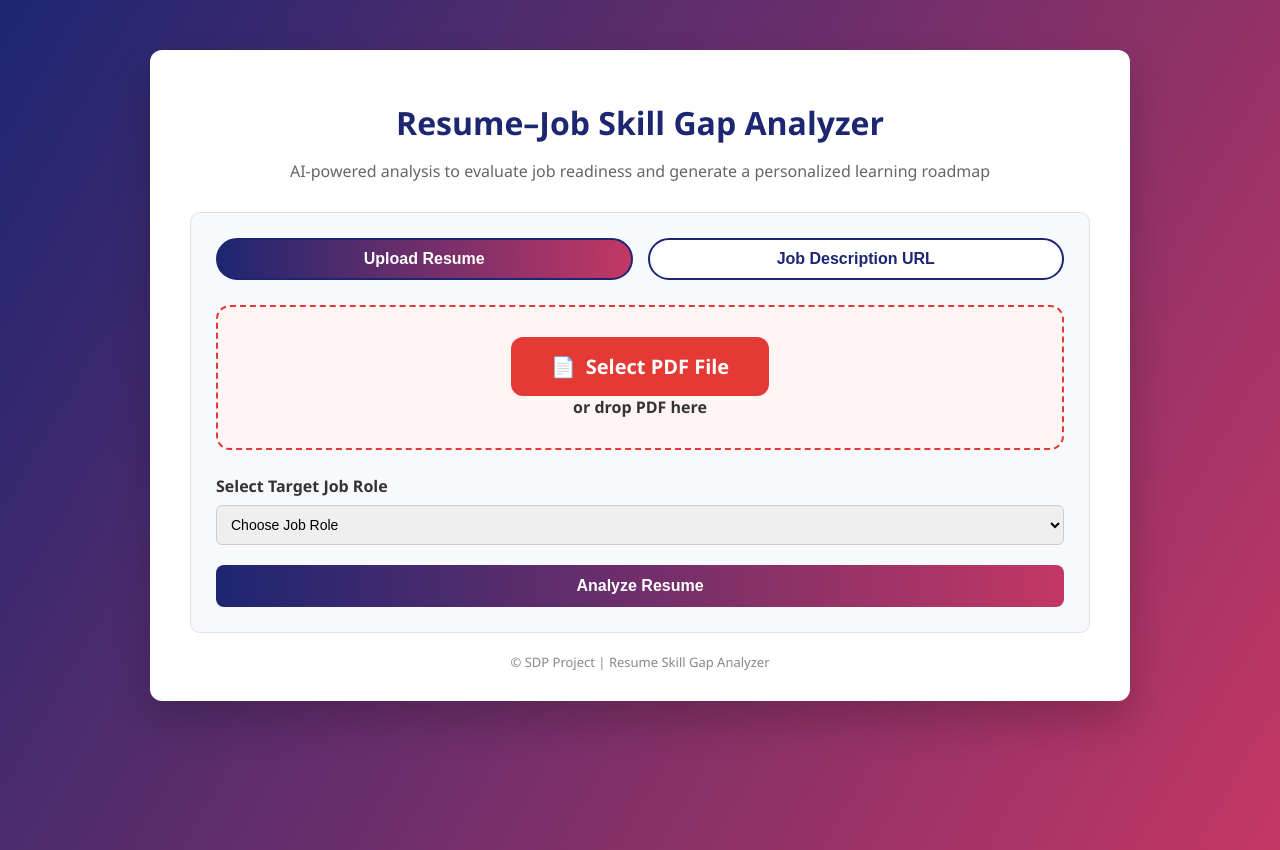
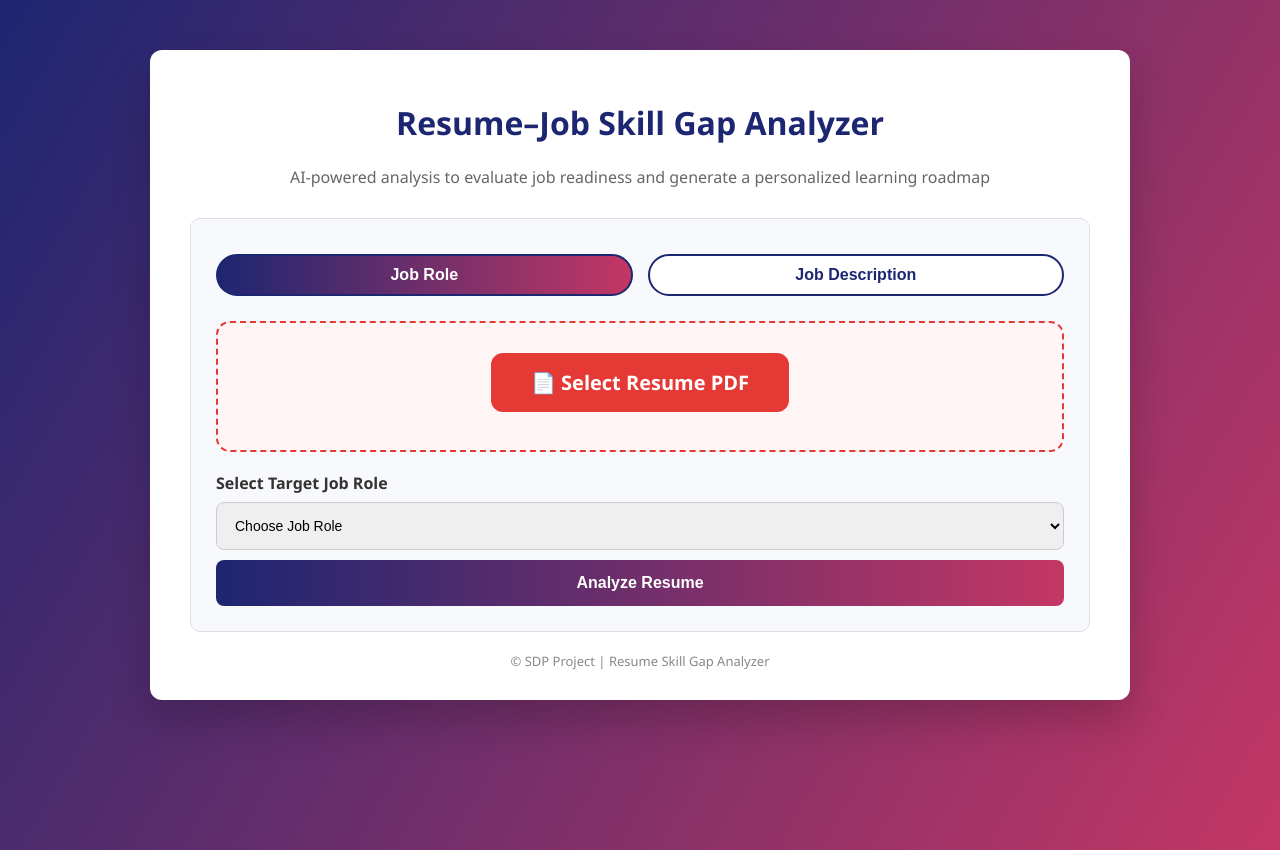
Before and after one commit to uday-12345678/resume-dup, a Flask app: template templates/index.html in a window 1280 px wide. Run offline with Flask 3, Linux system fonts and the light colour scheme; the template is opened without the code that fills it, so the values that code supplies are empty.

Commit message:
Refactor index.html for improved structure and styles

```diff
--- a/templates/index.html
+++ b/templates/index.html
@@ -48,36 +47,54 @@
             margin-bottom: 8px;
         }
 
-        select {
+        select,
+        input[type="url"],
+        textarea {
             width: 100%;
-            padding: 10px;
-            border-radius: 6px;
+            padding: 14px;
+            border-radius: 8px;
             border: 1px solid #ccc;
-            margin-bottom: 20px;
             font-size: 14px;
+        }
+
+        textarea {
+            resize: vertical;
+            min-height: 120px;
         }
 
         button {
             width: 100%;
             background: linear-gradient(90deg, #1d2671, #c33764);
             color: white;
-            padding: 12px;
+            padding: 14px;
             border: none;
             border-radius: 8px;
             font-size: 16px;
             cursor: pointer;
             font-weight: 600;
+            margin-top: 10px;
         }
 
-        button:hover {
-            opacity: 0.9;
+        .toggle-group {
+            display: flex;
+            justify-content: center;
+            gap: 15px;
+            margin-bottom: 25px;
         }
 
-        footer {
-            text-align: center;
-            margin-top: 20px;
-            color: #888;
-            font-size: 13px;
+        .toggle-btn {
+            padding: 10px 22px;
+            border-radius: 25px;
+            border: 2px solid #1d2671;
+            background: white;
+            color: #1d2671;
+            font-weight: 600;
+            cursor: pointer;
+        }
+
+        .toggle-btn.active {
+            background: linear-gradient(90deg, #1d2671, #c33764);
+            color: white;
         }
 
         .upload-box {
@@ -87,8 +104,7 @@
             text-align: center;
             background: #fff5f5;
             cursor: pointer;
-            transition: all 0.3s ease;
-            margin-bottom: 25px;
+            margin-bottom: 20px;
         }
 
         .upload-btn {
@@ -115,87 +131,6 @@
             display: none;
         }
 
-        .input-split {
-            display: grid;
-            grid-template-columns: 1fr 1fr;
-            gap: 20px;
-            margin-bottom: 25px;
-        }
-
-        .input-box {
-            border: 2px dashed #e53935;
-            border-radius: 14px;
-            padding: 30px;
-            text-align: center;
-            background: #fff5f5;
-            transition: all 0.3s ease;
-        }
-
-        .input-box:hover {
-            background: #ffecec;
-        }
-
-        .input-title {
-            font-weight: 700;
-            color: #1d2671;
-            margin-bottom: 15px;
-        }
-
-        .url-input {
-            width: 100%;
-            padding: 14px 16px;
-            border-radius: 10px;
-            border: 1px solid #ccc;
-            font-size: 15px;
-        }
-
-        .url-btn {
-            margin-top: 15px;
-            padding: 12px;
-            width: 100%;
-            background: #e53935;
-            color: white;
-            border: none;
-            border-radius: 10px;
-            font-size: 16px;
-            font-weight: 600;
-            cursor: pointer;
-        }
-
-        .url-btn:hover {
-            opacity: 0.9;
-        }
-
-        .or-note {
-            text-align: center;
-            font-size: 14px;
-            color: #666;
-            margin-bottom: 20px;
-        }
-
-        .toggle-group {
-            display: flex;
-            justify-content: center;
-            gap: 15px;
-            margin-bottom: 25px;
-        }
-
-        .toggle-btn {
-            padding: 10px 20px;
-            border-radius: 25px;
-            border: 2px solid #1d2671;
-            background: white;
-            color: #1d2671;
-            font-weight: 600;
-            cursor: pointer;
-            transition: all 0.3s ease;
-        }
-
-        .toggle-btn.active {
-            background: linear-gradient(90deg, #1d2671, #c33764);
-            color: white;
-        }
-
         .input-section {
             display: none;
         }
@@ -217,44 +220,66 @@
 
     <div class="form-box">
         <form method="POST" enctype="multipart/form-data">
+
+            <!-- MODE TOGGLE -->
             <div class="toggle-group">
-                <button type="button" class="toggle-btn active" onclick="showSection('resume')">
-                    Upload Resume
-                </button>
-                <button type="button" class="toggle-btn" onclick="showSection('jd')">
-                    Job Description URL
-                </button>
+                <button type="button" class="toggle-btn active" onclick="setMode('role')">Job Role</button>
+                <button type="button" class="toggle-btn" onclick="setMode('jd')">Job Description</button>
             </div>
 
-            <!-- Resume Upload Section -->
-            <div id="resumeSection" class="input-section active">
-                <label class="upload-box">
-                    <div class="upload-btn">
-                        <span>📄</span> Select PDF File
-                    </div>
-                    <div class="upload-subtext">or drop PDF here</div>
+            <input type="hidden" name="mode" id="modeInput" value="role">
+
+            <!-- RESUME UPLOAD -->
+            <div class="upload-box">
+                <label>
+                    <div class="upload-btn">📄 Select Resume PDF</div>
                     <div class="file-name" id="fileName">File selected</div>
-                    <input type="file" name="resume" accept=".pdf" onchange="showFileName(this)">
+                    <input type="file" name="resume" accept=".pdf" required onchange="showFileName(this)">
                 </label>
             </div>
 
-                <!-- Job Description Section -->
-            <div id="jdSection" class="input-section">
-                <input
-                    type="url"
-                    name="jd_url"
-                    class="url-input"
-                    placeholder="Paste job description URL here"
-                >
+            <!-- JOB ROLE SECTION -->
+            <div id="roleSection" class="input-section active">
+                <label>Select Target Job Role</label>
+                <select name="role">
+                    <option value="" disabled selected>Choose Job Role</option>
+                    {% for role in roles %}
+                    <option value="{{ role }}">{{ role }}</option>
+                    {% endfor %}
+                </select>
             </div>
 
-            <label>Select Target Job Role</label>
-            <select name="role" required>
-                <option value="" disabled selected>Choose Job Role</option>
-                {% for role in roles %}
-                <option value="{{ role }}">{{ role }}</option>
-                {% endfor %}
-            </select>
+           <!-- JOB DESCRIPTION SECTION -->
+            <div id="jdSection" class="input-section">
+                <div class="jd-box">
+
+                    <div class="jd-title">Job Description</div>
+
+                    <div class="jd-content">
+
+                        <input
+                            type="url"
+                            name="jd_url"
+                            class="jd-url-input"
+                            placeholder="Paste public job description URL (optional)"
+                        >
+
+                        <div class="jd-or">OR</div>
+
+                        <textarea
+                        name="jd_text"
+                        class="jd-textarea"
+                        placeholder="Paste full job description here"
+                        ></textarea>
+
+                    </div>
+
+                    <div class="jd-note">
+                        Use URL for public career pages • Paste text for LinkedIn or private portals
+                    </div>
+
+                </div>
+            </div>
 
             <button type="submit">Analyze Resume</button>
         </form>
@@ -266,43 +291,33 @@
 </div>
 
 <script>
+    function setMode(mode) {
+        document.getElementById("modeInput").value = mode;
+
+        const buttons = document.querySelectorAll(".toggle-btn");
+        const roleSection = document.getElementById("roleSection");
+        const jdSection = document.getElementById("jdSection");
+
+        buttons.forEach(btn => btn.classList.remove("active"));
+
+        if (mode === "role") {
+            buttons[0].classList.add("active");
+            roleSection.classList.add("active");
+            jdSection.classList.remove("active");
+        } else {
+            buttons[1].classList.add("active");
+            jdSection.classList.add("active");
+            roleSection.classList.remove("active");
+        }
+    }
+
     function showFileName(input) {
         if (input.files.length > 0) {
             document.getElementById("fileName").innerText =
-            "Selected: " + input.files[0].name;
+                "Selected: " + input.files[0].name;
             document.getElementById("fileName").style.display = "block";
         }
     }
-    function showSection(type) {
-        const resumeBtn = document.querySelectorAll('.toggle-btn')[0];
-        const jdBtn = document.querySelectorAll('.toggle-btn')[1];
-
-        const resumeSection = document.getElementById('resumeSection');
-        const jdSection = document.getElementById('jdSection');
-
-        if (type === 'resume') {
-            resumeBtn.classList.add('active');
-            jdBtn.classList.remove('active');
-
-            resumeSection.classList.add('active');
-            jdSection.classList.remove('active');
-
-        // Disable JD input
-            jdSection.querySelector('input').disabled = true;
-            resumeSection.querySelector('input').disabled = false;
-        } else {
-            jdBtn.classList.add('active');
-            resumeBtn.classList.remove('active');
-
-            jdSection.classList.add('active');
-            resumeSection.classList.remove('active');
-
-        // Disable resume input
-            resumeSection.querySelector('input').disabled = true;
-        jdSection.querySelector('input').disabled = false;
-        }
-    }
-
 </script>
 
 </body>
```
Also changed, not shown: other parts of templates/index.html (+69 -2 lines).
